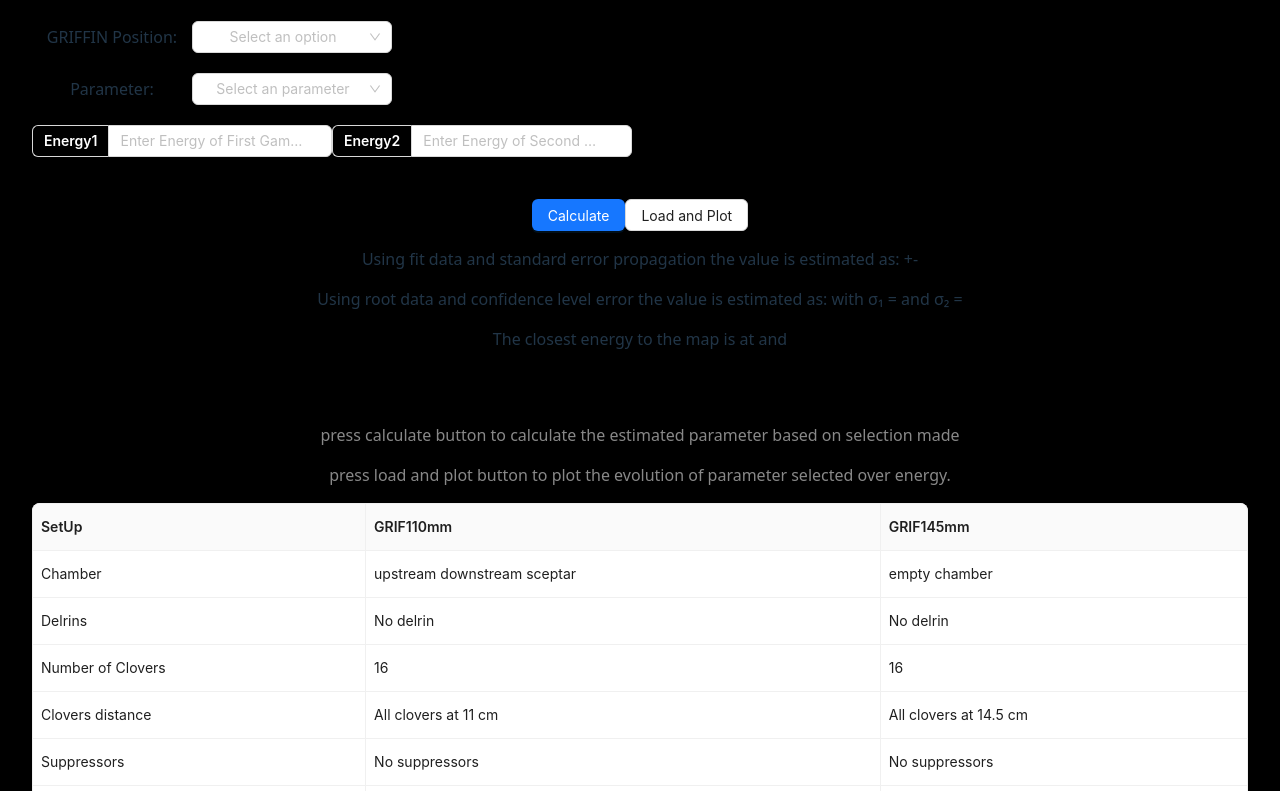
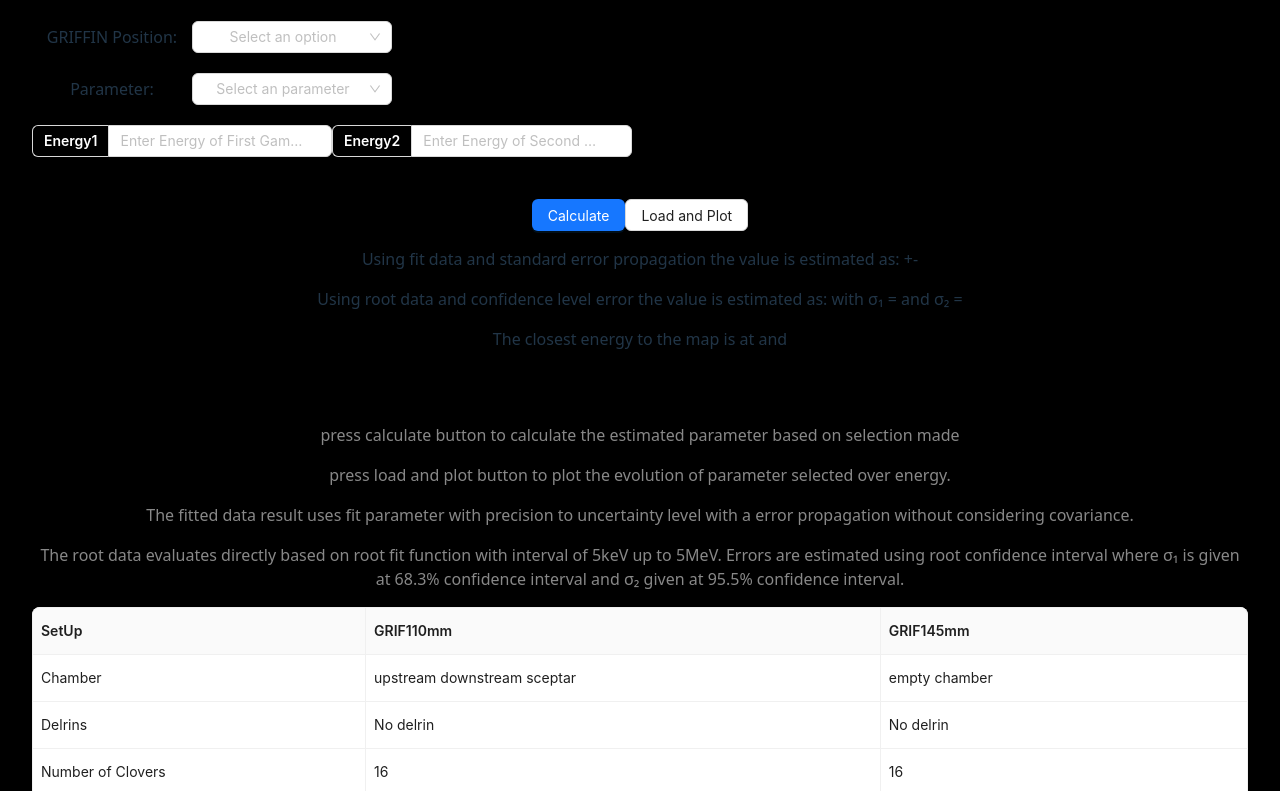
Before and after one commit to LJZ458/FiniteCorrectionCal, a React (Vite) app: page / in a window 1280 px wide. Shown: the part 380-1171 px from the top of the page. Built offline with nearby package versions, Linux system fonts and the light colour scheme.

Commit message:
added instructions on the page

```diff
--- a/src/App.jsx
+++ b/src/App.jsx
@@ -519,6 +519,13 @@
       <p className="read-the-docs">
          press load and plot button to plot the evolution of parameter selected over energy.
       </p>
+      <p className="read-the-docs">
+         The fitted data result uses fit parameter with precision to uncertainty level with a error propagation without considering covariance.
+      </p>
+      <p className="read-the-docs">
+         The root data evaluates directly based on root fit function with interval of 5keV up to 5MeV. Errors are estimated using root confidence interval where σ₁ is given at 68.3% confidence interval and σ₂ given at 95.5% confidence interval.
+      </p>
+
       <Table
       columns={Tablecolumns}
       dataSource={Tabledata}
```
